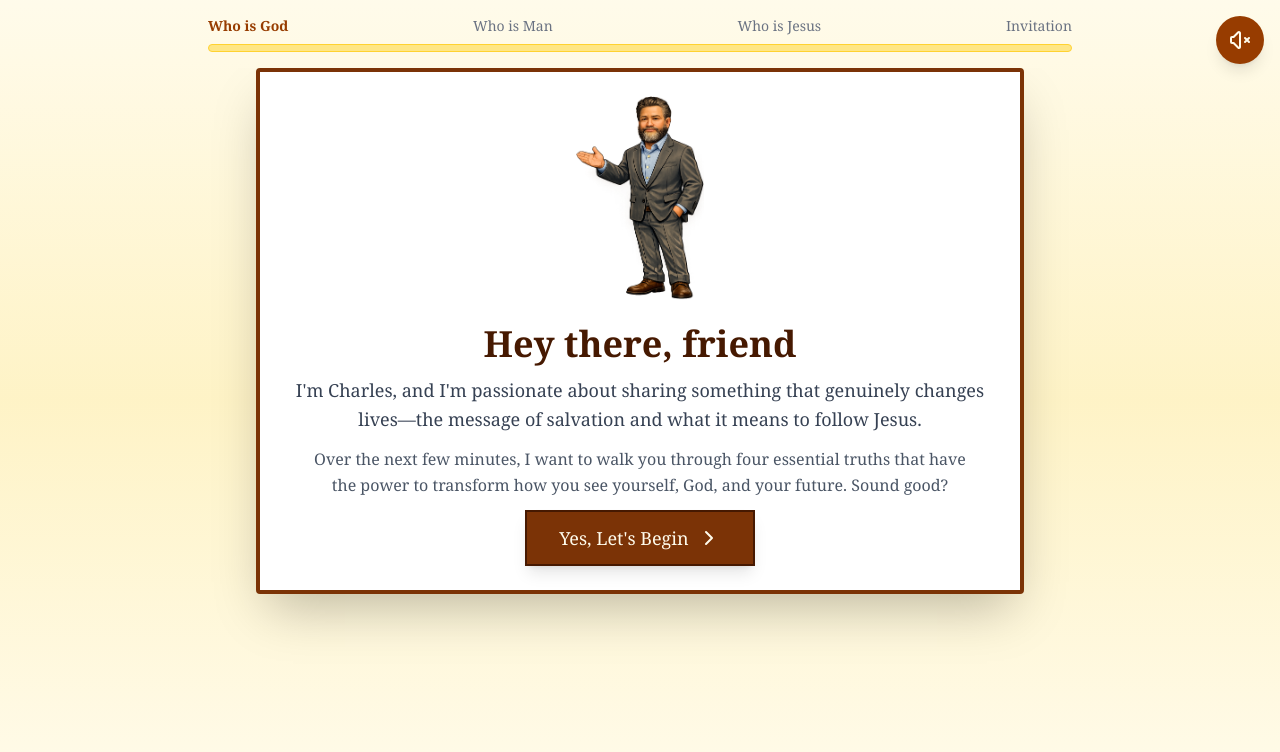
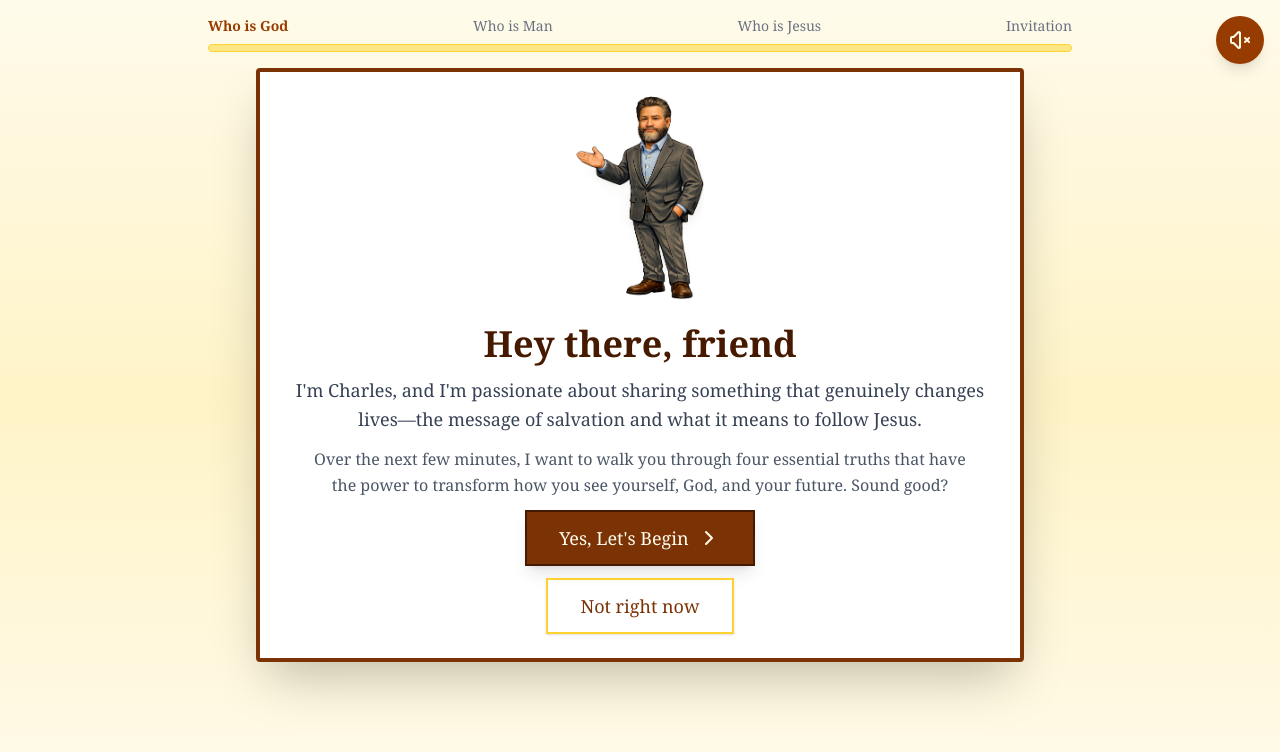
Before and after one commit to hbcmo/Gospel, a Next.js app: page / in a window 1280 px wide. Shown: the top 752 px of the page. Built offline with nearby package versions, Linux system fonts and the light colour scheme.

Commit message:
Add Not right now button and adjust Man labels

```diff
--- a/src/app/page.tsx
+++ b/src/app/page.tsx
@@ -22,7 +22,7 @@ const GodScene = () => (
       <path d="M 20 34 L 28 48" />
       <animateTransform attributeName="transform" type="translate" values="100,70; 100,72; 100,70" dur="2s" repeatCount="indefinite" />
     </g>
-    <text x="110" y="110" fontFamily="serif" fontSize="14" fill="#111827">Man</text>
+    <text x="135" y="110" fontFamily="serif" fontSize="14" fill="#111827">Man</text>
     <text x="200" y="110" fontFamily="serif" fontSize="14" fill="#111827">God</text>
     <text x="100" y="155" fontFamily="serif" fontSize="12" fill="#111827" opacity="0.6">Perfect Fellowship</text>
   </svg>
@@ -101,7 +101,7 @@ const InvitationScene = () => (
       <animateTransform attributeName="transform" type="translate" values="208,58; 208,60; 208,58" dur="2s" repeatCount="indefinite" />
     </g>
     <text x="18" y="112" fontFamily="serif" fontSize="14" fill="#111827">God</text>
-    <text x="230" y="112" fontFamily="serif" fontSize="14" fill="#111827">Man</text>
+    <text x="255" y="112" fontFamily="serif" fontSize="14" fill="#111827">Man</text>
     <text x="150" y="152" fontFamily="serif" fontSize="12" fill="#111827">Sin</text>
   </svg>
 );
@@ -281,6 +281,15 @@ export default function Page() {
                   className="px-8 py-3 bg-amber-900 text-amber-50 font-serif text-base sm:text-lg hover:bg-amber-800 transition-all shadow-lg flex items-center gap-2 mx-auto border-2 border-amber-950"
                 >
                   Yes, Let's Begin <ChevronRight />
+                </button>
+                <button
+                  onClick={() => {
+                    setStage('intro');
+                    setStagePage(0);
+                  }}
+                  className="px-8 py-3 bg-transparent text-amber-900 font-serif text-base sm:text-lg hover:bg-amber-50 transition-all shadow-sm mx-auto border-2 border-amber-300"
+                >
+                  Not right now
                 </button>
               </div>
             </div>
```
